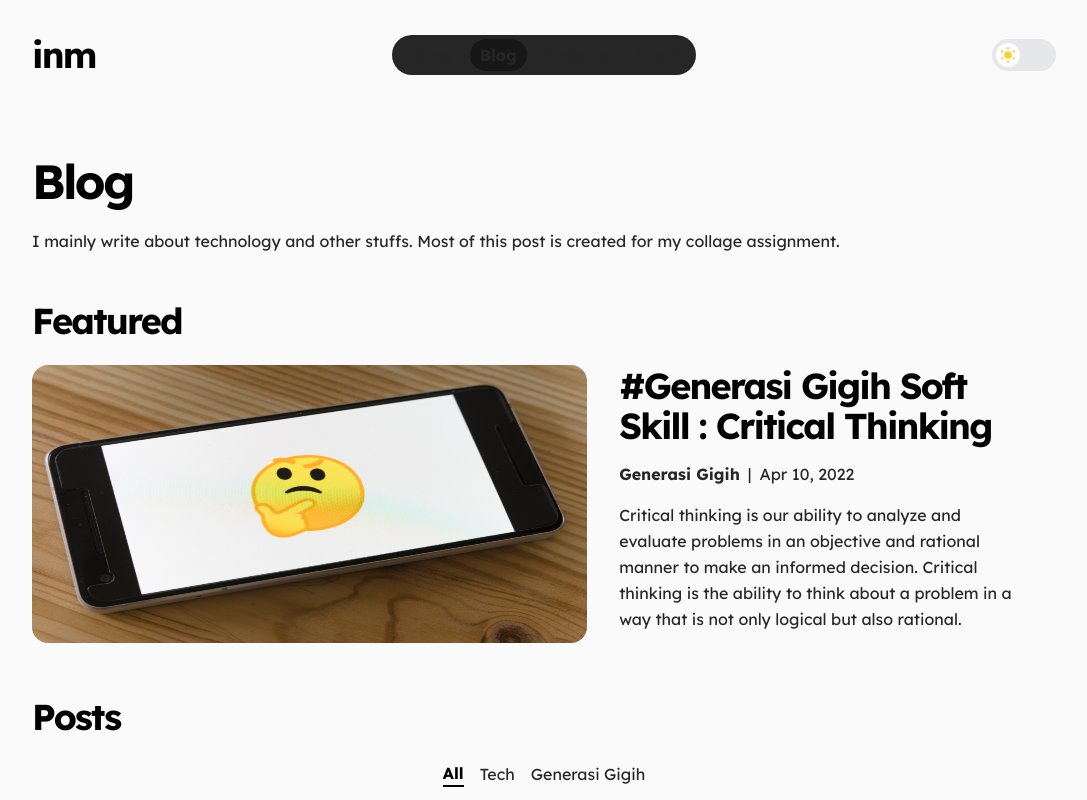
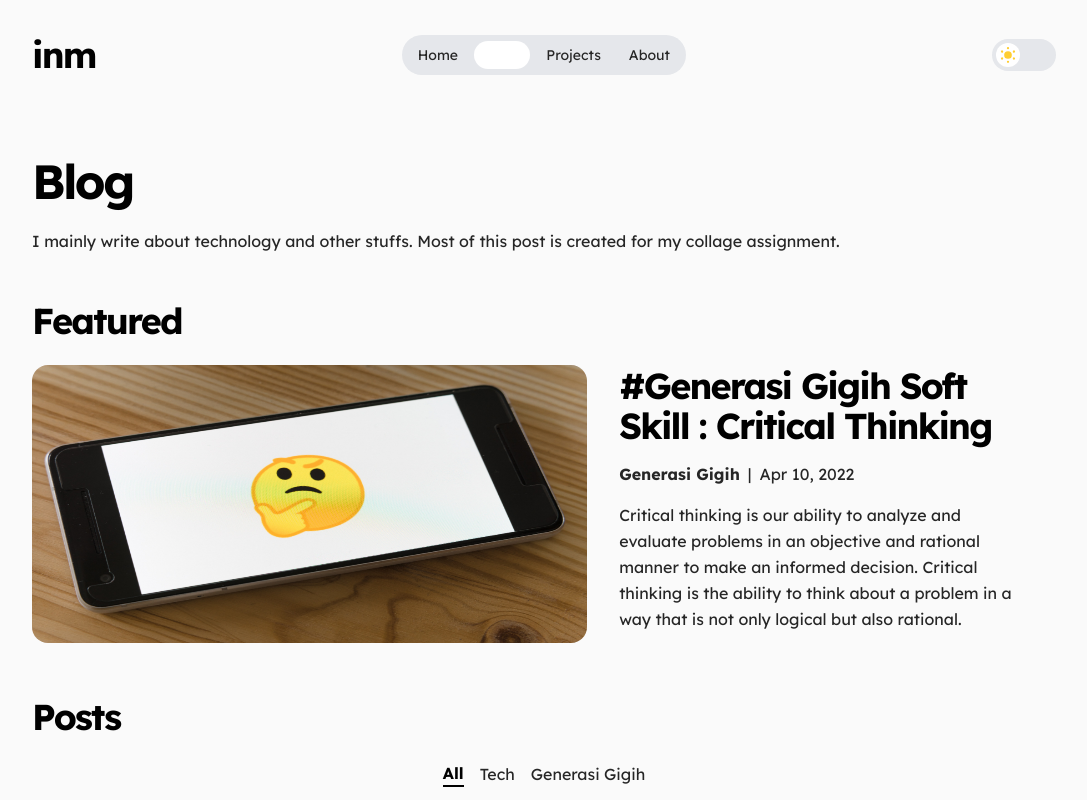
Before and after one commit to irfan44/irfannm, a Next.js app: page /blog in a window 1280 px wide. Shown: the top 800 px of the page, without its empty margins (96-1183 px from the left). Built offline with nearby package versions, Linux system fonts and the light colour scheme.

Commit message:
fix: change active navbar animation

```diff
--- a/components/layouts/Navbar/Menus/index.tsx
+++ b/components/layouts/Navbar/Menus/index.tsx
@@ -9,42 +9,38 @@ const Menus = () => {
   const { pathname } = useRouter();
 
   return (
-    <div className="h-10 bg-neutral-800 rounded-full px-1 flex items-center">
+    <div className="h-10 text-sm bg-gray-200 dark:bg-neutral-800 rounded-full px-1 flex items-center">
       <Tab.Group>
-        <Tab.List className="space-x-2">
+        <Tab.List className="space-x-1">
           {menuList.map(({ name, link }) => {
             return (
-              <Tab
-                key={name}
-                // className={`${
-                //   route.pathname == link ||
-                //   (pathname.startsWith(link) && link != '/')
-                //     ? 'bg-neutral-900 font-bold'
-                //     : ''
-                // } inline-flex h-8 px-2.5 items-center rounded-full`}
+              <Tab key={name}>
+                <div className="relative px-3 py-1">
+                  <Link href={link}>
+                    <a
+                      className={
+                        route.pathname == link ||
+                        (pathname.startsWith(link) && link != '/')
+                          ? 'relative z-[1] font-bold text-white'
+                          : 'relative z-[1] font-normal'
+                      }
                     >
-                <Link href={link}>
-                  <a>
+                      {name}
+                    </a>
+                  </Link>
                   {route.pathname == link ||
                   (pathname.startsWith(link) && link != '/') ? (
                     <motion.div
-                        className="bg-neutral-900 font-bold h-8 px-2.5 rounded-full inline-flex items-center"
+                      className="dark:bg-neutral-900 bg-white rounded-full absolute top-0 h-full right-0 left-0 z-[0]"
                       layoutId="active"
                       transition={{
                         type: 'spring',
                         stiffness: 270,
                         damping: 30,
                       }}
-                      >
-                        {name}
-                      </motion.div>
-                    ) : (
-                      <div className="inline-flex h-8 px-2.5 items-center rounded-full">
-                        {name}
+                    />
+                  ) : null}
                 </div>
-                    )}
-                  </a>
-                </Link>
               </Tab>
             );
           })}
```
Lines whose indentation alone changed are shown as unchanged.
